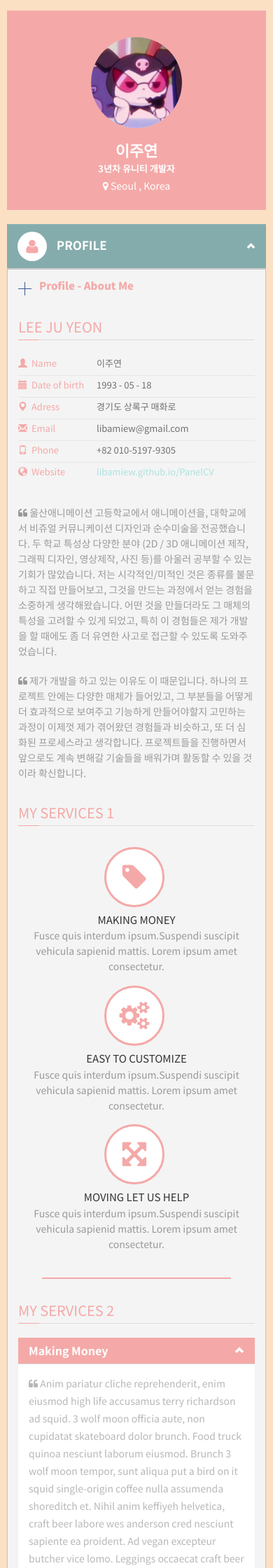
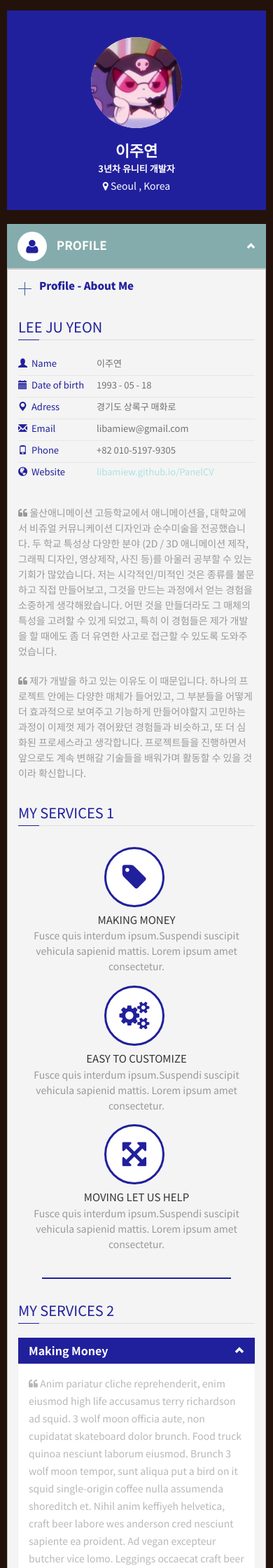
Before and after one commit to libamiew/PanelCV, a Jekyll site: the page built from index.html, in a window 390 px wide. Shown: the top 2240 px of the page at 70% size. Built offline with Jekyll 4.4.1, drawn with Linux system fonts in a browser that asks for light colours; some web fonts are replaced.

Commit message:
Color Change

```diff
--- a/assets/css/colors/DarkBlue.css
+++ b/assets/css/colors/DarkBlue.css
@@ -3,127 +3,127 @@
 /* ========================================================================================= */
 
 .btn-primary {
-    background: #f4a9a8;
+    background: #21209c;
 }
 .btn-primary:hover {
-    background: #f4a9a8;
+    background: #21209c;
 }
 a {
-    color: #f4a9a8;
+    color: #21209c;
 }
 .icon_menu {
     background: #fff !important;
-    color: #f4a9a8;
+    color: #21209c;
 }
 .icon_menu_active, .icon_menu_hover {
-    background: #f4a9a8 !important;
+    background: #21209c !important;
     color: #fff !important;
     transition-property: background-color;
     transition-duration: 0.3s;
     transition-timing-function: linear;
 }
 .mCSB_dragger_bar {
-    background: #f4a9a8 !important;
+    background: #21209c !important;
 }
 #style-2::-webkit-scrollbar-thumb {
-    background-color:#f4a9a8;
+    background-color:#21209c;
 }
 .span-info {
-    color: #f4a9a8;
+    color: #21209c;
 }
 #contactform .submit:hover, #comment_form .submit:hover {
     webkit-filter: brightness(98%) !important;
 }
 #profile .col-md-5 h2, #profile .col-md-5 h4, #resume .col-md-6 p, #resume .col-md-6 span.duration {
-    color: #f4a9a8;
+    color: #21209c;
 }
 #resume .resume-left ul li h5 {
-    border-bottom: 1px solid #f4a9a8;
+    border-bottom: 1px solid #21209c;
 }
 .attributes span.glyphicon, .attributes h6 {
-    color: #f4a9a8;
+    color: #21209c;
 }
 .blog-article a.read_m:hover {
-    border: 1px solid #f4a9a8;
-    background-color: #f4a9a8;
+    border: 1px solid #21209c;
+    background-color: #21209c;
 }
 .border-list {
-    border: 1px solid #f4a9a8;
+    border: 1px solid #21209c;
 }
 .content-post h1 {
-    color: #f4a9a8;
+    color: #21209c;
 }
 a.readmore:hover, a.readmore:focus, a.readmore:active {
-    border: 1px solid #f4a9a8;
-    background-color: #f4a9a8;
+    border: 1px solid #21209c;
+    background-color: #21209c;
 }
 .border-list {
-    border: 1px solid #f4a9a8;
+    border: 1px solid #21209c;
 }
 .content-post h1 {
-    color: #f4a9a8;
+    color: #21209c;
 }
 a.readmore:hover, a.readmore:focus, a.readmore:active {
-    border: 1px solid #f4a9a8;
-    background-color: #f4a9a8;
+    border: 1px solid #21209c;
+    background-color: #21209c;
 }
 .ch-info-prof {
     background: rgba(76, 173, 252, 0.6);
 }
 #profile .col-md-6 h1 {
-    color: #f4a9a8;
+    color: #21209c;
 }
 .download:hover span, .download:focus span {
-    background: #f4a9a8;
+    background: #21209c;
 }
 .download span::before{
-    color: #f4a9a8;
+    color: #21209c;
 }
 .download span, .ch-info .ch-info-back {
-    background: #f4a9a8;
+    background: #21209c;
 }
 .resp-tabs-container h1 {
-    color: #f4a9a8 !important;
+    color: #21209c !important;
     background: url(../../images/arrows-h3/arrow-DarkBlue-h3.png) no-repeat 0px 3px;
 }
 
 @media screen and (max-width:540px) {
     .content-inner {
-        border-top: 5px solid #f4a9a8;
+        border-top: 5px solid #21209c;
     }
 }
 #contactform .submit, #comment_form .submit {
-    background-color: #f4a9a8;
+    background-color: #21209c;
 }
 #profile .about i.glyphicon, #profile .about label {
-    color: #f4a9a8;
+    color: #21209c;
 }
 #section-title, #categories_sidebar ul.categories li a:hover {
-    background: #f4a9a8;
+    background: #21209c;
 }
 #tags .tags_sidebar .tags-list li {
-    border: 1px solid #f4a9a8;
-    color: #f4a9a8;
+    border: 1px solid #21209c;
+    color: #21209c;
 }
 #tags .tags_sidebar .tags-list li a {
-    color: #f4a9a8;
+    color: #21209c;
 }
 #tags .tags_sidebar .tags-list li:hover {
-    background: #f4a9a8;
+    background: #21209c;
 }
 h2.resp-accordion:hover .hi-icon, .no-touch .hi-icon-effect-5 .hi-icon:hover {
-    border: 1px solid #f4a9a8 !important;
+    border: 1px solid #21209c !important;
 }
 @media only screen and (max-width: 800px) {
     .icon_menu_active, .icon_menu_hover {
         background: #fff !important;
-        color: #f4a9a8 !important;
+        color: #21209c !important;
         transition-property: background-color;
         transition-duration: 0.3s;
         transition-timing-function: linear;
     }
     h2.resp-accordion {
-        background: #f4a9a8 !important;
+        background: #21209c !important;
     }
     h2.resp-accordion:hover {
         background: #85acac !important;
@@ -133,60 +133,60 @@ h2.resp-accordion:hover .hi-icon, .no-touch .hi-icon-effect-5 .hi-icon:hover {
     }
 }
 .title_content:after, .icon_content {
-    background: #f4a9a8;
+    background: #21209c;
 }
 .text_content {
-    color: #f4a9a8;
+    color: #21209c;
 }
 .panel-default>.panel-heading {
     color: #fff;
-    background-color: #f4a9a8;
+    background-color: #21209c;
 }
 .nbs-flexisel-inner {
-    border: 5px solid #f4a9a8;
+    border: 5px solid #21209c;
 }
 .modal-header {
-    background: #f4a9a8;
+    background: #21209c;
 }
 .skillbar-title, .skillbar-bar {
     background: rgba(59, 89, 152, 0.8);
 }
 .portfolio .label-bg, #filters li span.active {
-    background: #f4a9a8;
+    background: #21209c;
 }
 .portfolio .label-bg, #filters li span:hover  {
-    background: #f4a9a8;
+    background: #21209c;
     -webkit-transition: all .3s ease-in;
     -moz-transition: all .3s ease-in;
     -o-transition: all .3s ease-in;
     transition: all .3s ease-in;
 }
 #sidebar-right .search-blog i, #sidebar-left .search-blog i {
-    background: #f4a9a8;
+    background: #21209c;
 }
 .icon-switcher {
-    color: #f4a9a8 !important;
+    color: #21209c !important;
 }
 .resp-tabs-list li {
-    background: #f4a9a8;
+    background: #21209c;
     color: #fff;
 }
 #services .pack-service .service-icon i {
-    border: 3px solid #f4a9a8;
-    color: #f4a9a8;
+    border: 3px solid #21209c;
+    color: #21209c;
     background: #fff;
 }
 #services .pack-service:hover .service-icon i {
-    background: #f4a9a8;
+    background: #21209c;
 }
 .widget-profil{
-    background: #f4a9a8;
+    background: #21209c;
 }
 .widget-profil .head-image{
-    border: 10px solid #f4a9a8;
+    border: 10px solid #21209c;
 }
 .widget-profil .circle-img {
-    border: 10px solid #f4a9a8;
+    border: 10px solid #21209c;
 }
 .widget-profil  h1 {
     color:#ffffff;
@@ -205,17 +205,17 @@ h2.resp-accordion:hover .hi-icon, .no-touch .hi-icon-effect-5 .hi-icon:hover {
     border-top: 1px solid #ffffff;
 }
 #profile_social a:hover {
-    color : #f4a9a8;
+    color : #21209c;
 }
 #profile_social a{
-    background-color: #f4a9a8;
+    background-color: #21209c;
 }
 #blog .post_media {
-    border-top: 5px solid #f4a9a8;
+    border-top: 5px solid #21209c;
 }
 #blog .post_media  .post-format-icon {
-    background: #f4a9a8;
+    background: #21209c;
 }
 .reference span {
-    color : #f4a9a8;
+    color : #21209c;
 }
--- a/assets/css/main.css
+++ b/assets/css/main.css
@@ -61,7 +61,7 @@ body {
     line-height: 25px;
     color: #333333;
     overflow-x: hidden;
-    background-color: #fbe0c4;
+    background-color: #23120b;
     padding: 0;
 }
 h1, h2, h3, h4, h5, h6, .h1, .h2, .h3, .h4, .h5, .h6 {
```
